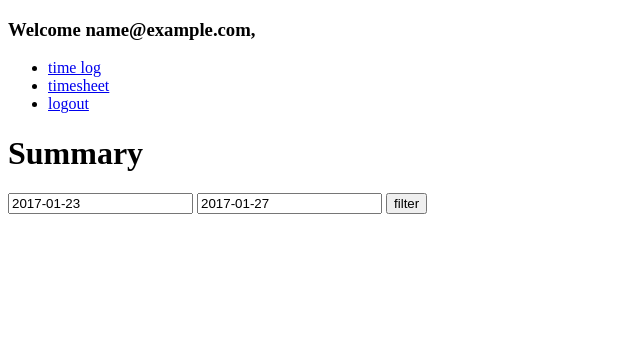
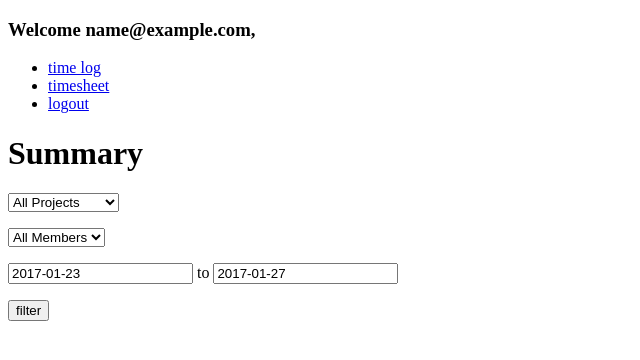
Before and after one commit to Swiftkind/tracker-backend, a Django app: page /timesheet in a window 1280 px wide. Shown: the top 360 px of the page, without its empty margins (0-640 px from the left). Run offline with Django 3.2, Linux system fonts and the light colour scheme; a user stored in the database is signed in; tables that the repository leaves empty hold one stand-in row (values such as "Sample post").

Commit message:
add filter by user and project

```diff
--- a/projects/views.py
+++ b/projects/views.py
@@ -70,10 +70,24 @@
         week_dates = self.week_date()
         start = data.get('start', week_dates['start_date'])
         end = data.get('end', week_dates['current_date'].date())
+        project = data.get('project', '')
+        member = data.get('member', '')
+        members = Account.objects.filter(is_superuser=False).order_by('first_name')
+        projects = Project.objects.all().order_by('name')
 
-        for account in Account.objects.filter(is_superuser=False):
+        if member:
+            accounts = members.filter(id=member)
+        else:
+            accounts = members
+
+        for account in accounts:
             user_timesheet = self.user_timesheet(user=account)
             timesheets = user_timesheet.filter(start__range=[start, '{} 23:59:59'.format(end)]).order_by('-start')
+
+            # filter by project
+            if project:
+                timesheets = timesheets.filter(member__project__id=project)
+
             account.log = self.total_hours(timesheets)
             account.timesheets = timesheets
             users.append(account)
@@ -82,4 +96,8 @@
                                         'users': users,
                                         'start': str(start),
                                         'end': str(end),
+                                        'projects': projects,
+                                        'project_selected': project,
+                                        'members': members,
+                                        'member': member
                                     })
--- a/templates/projects/timesheet_summary.html
+++ b/templates/projects/timesheet_summary.html
@@ -6,13 +6,34 @@
 
 
 <form action="" method="get">
-    <input type="text" value="{{ start }}" required="true" name="start">
-    <input type="text" value="{{ end }}" required="true" name="end">
+    <p>
+        <select name="project">
+            <option value="">All Projects</option>
+            {% for project in projects %}
+            <option value="{{ project.id }}">{{ project.name }}</option>
+            {% endfor %}
+        </select>
+    </p>
+
+    <p>
+        <select name="member">
+            <option value="">All Members</option>
+            {% for member in members %}
+            <option value="{{ member.id }}">{{ member.first_name }} {{ member.last_name }}</option>
+            {% endfor %}
+        </select>
+    </p>
+
+    <p><input type="text" value="{{ start }}" required="true" name="start"> to
+    <input type="text" value="{{ end }}" required="true" name="end"></p>
+
+    <p>
     <button type="submit">filter</button>
+    </p>
 </form>
 
 {% for user in users %}
-<h2>{{ user.email }} = {{ user.log }}</h2>
+<h2>{{ user.first_name }} {{ user.last_name }} = {{ user.log }}</h2>
 
 <h3>Logs: </h3>
 
@@ -28,7 +49,7 @@
     <tbody>
         {% for log in user.timesheets  %}
         <tr>
-            <td>{{ log.start|date:"Y-m-d" }}</td>
+            <td>{{ log.start|date:"Y-m-d h:iA" }}</td>
             <td>{{ log.log }}</td>
             <td>{{ log.memo }}</td>
             <td>{{ log.member.project.name }}</td>
```
